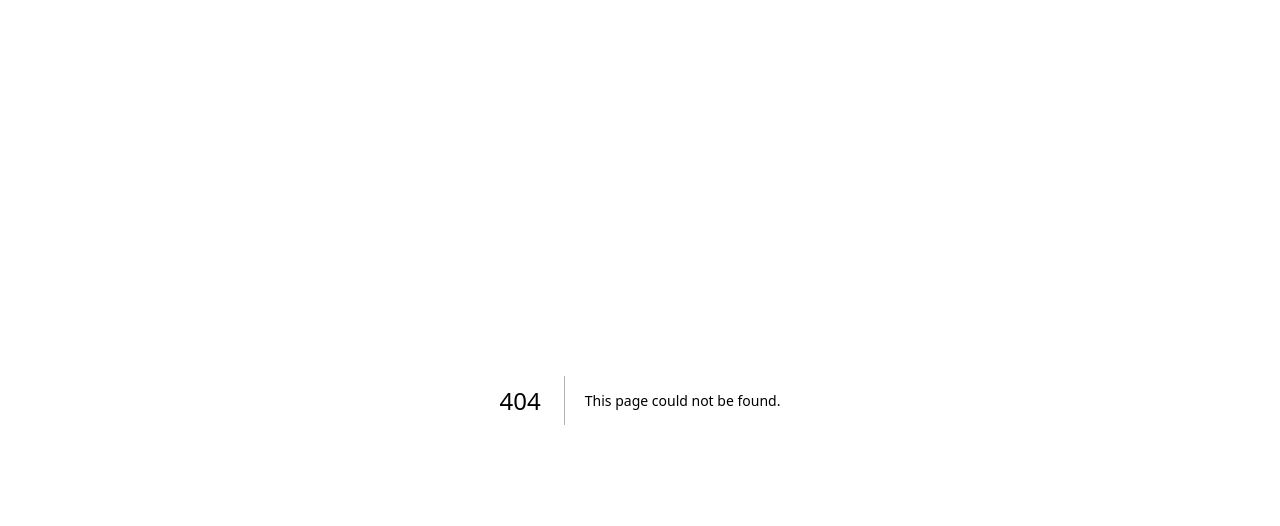
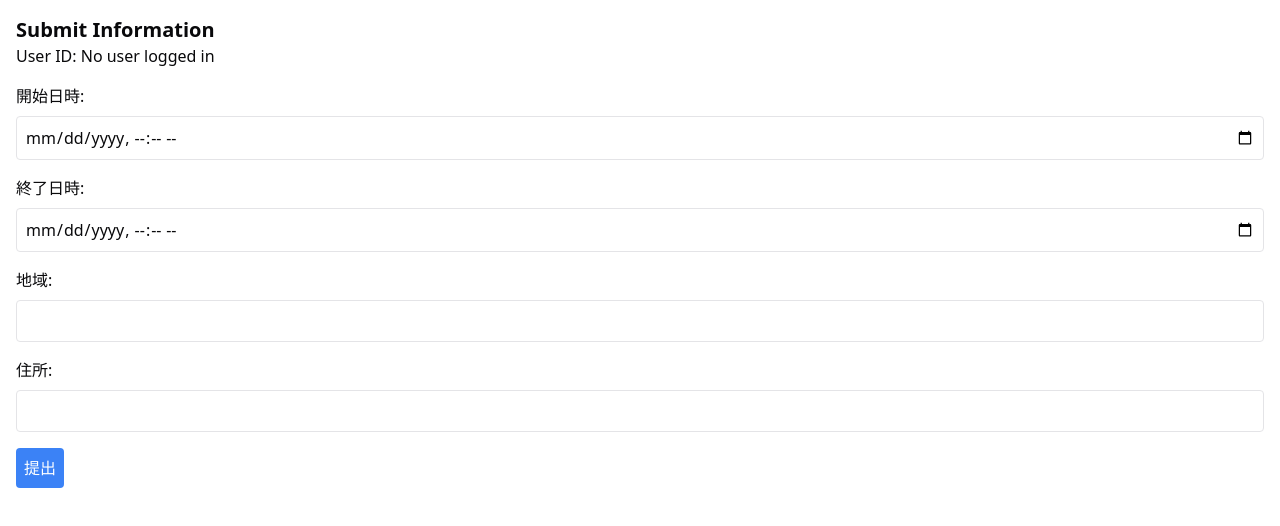
Before and after one commit to jphacks/tk_2422, a Next.js app in the folder frontend/: page /submitKeeper in a window 1280 px wide. Before the commit this address had no page. Shown: the top 526 px of the page. Built offline with nearby package versions, Linux system fonts and the light colour scheme.

Commit message:
ページ作成、uid問題のため中断

```diff
--- /dev/null
+++ b/frontend/src/app/submitKeeper/page.tsx
@@ -0,0 +1,74 @@
+"use client"
+
+import React, { useState } from 'react';
+import { useUser } from '../context/UserContext';
+
+const SubmitKeeper: React.FC = () => {
+    const { uid } = useUser();
+    const [startDate, setStartDate] = useState('');
+    const [endDate, setEndDate] = useState('');
+    const [region, setRegion] = useState('');
+    const [address, setAddress] = useState('');
+
+    console.log("uid", uid);
+
+    const handleSubmit = (e: React.FormEvent) => {
+        e.preventDefault();
+        // ここでフォームのデータを処理するロジックを追加
+        console.log({ startDate, endDate, region, address });
+    };
+
+    return (
+        <div className="p-4">
+            <h1 className="text-xl font-bold">Submit Information</h1>
+            <p>User ID: {uid !== null ? uid : 'No user logged in'}</p>
+            <form onSubmit={handleSubmit} className="mt-4">
+                <div className="mb-4">
+                    <label className="block mb-2">開始日時:</label>
+                    <input
+                        type="datetime-local"
+                        value={startDate}
+                        onChange={(e) => setStartDate(e.target.value)}
+                        className="border rounded p-2 w-full"
+                        required
+                    />
+                </div>
+                <div className="mb-4">
+                    <label className="block mb-2">終了日時:</label>
+                    <input
+                        type="datetime-local"
+                        value={endDate}
+                        onChange={(e) => setEndDate(e.target.value)}
+                        className="border rounded p-2 w-full"
+                        required
+                    />
+                </div>
+                <div className="mb-4">
+                    <label className="block mb-2">地域:</label>
+                    <input
+                        type="text"
+                        value={region}
+                        onChange={(e) => setRegion(e.target.value)}
+                        className="border rounded p-2 w-full"
+                        required
+                    />
+                </div>
+                <div className="mb-4">
+                    <label className="block mb-2">住所:</label>
+                    <input
+                        type="text"
+                        value={address}
+                        onChange={(e) => setAddress(e.target.value)}
+                        className="border rounded p-2 w-full"
+                        required
+                    />
+                </div>
+                <button type="submit" className="bg-blue-500 text-white rounded p-2">
+                    提出
+                </button>
+            </form>
+        </div>
+    );
+};
+
+export default SubmitKeeper;
```
